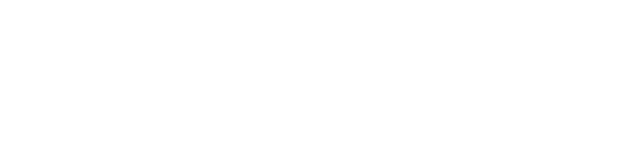
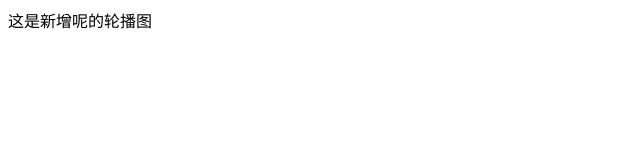
Before and after one commit to huangtao0103/test003, a plain HTML site: page index.html in a window 1280 px wide. Shown: the whole page, without its empty margins (0-640 px from the left). Drawn offline with Linux system fonts and the light colour scheme.

```diff
--- a/index.html
+++ b/index.html
@@ -4,5 +4,6 @@
         <meta charset="utf-8">
     </head>
     <body>
+      <div>这是新增呢的轮播图</div>
     </body>
 </html>
```
